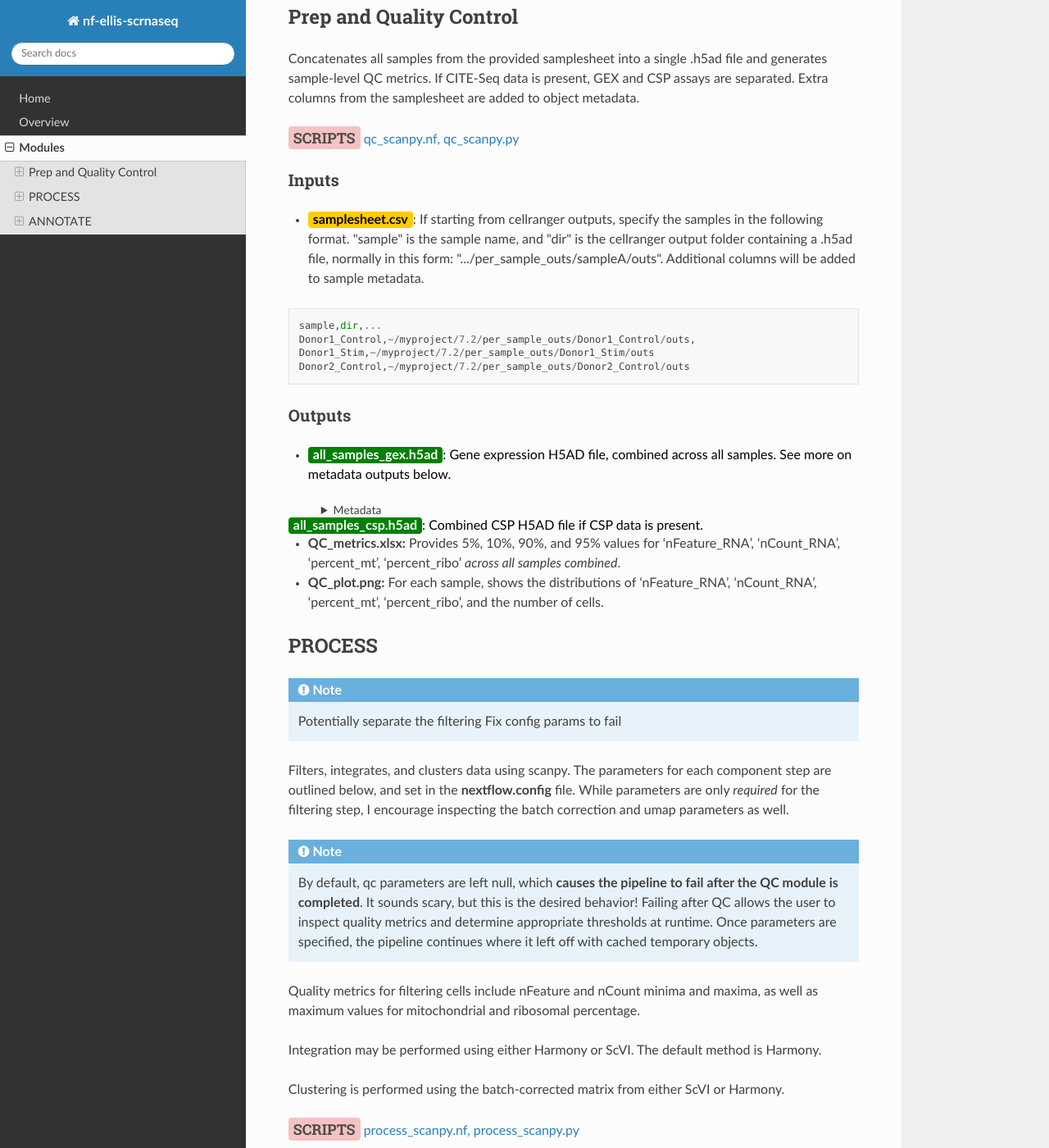
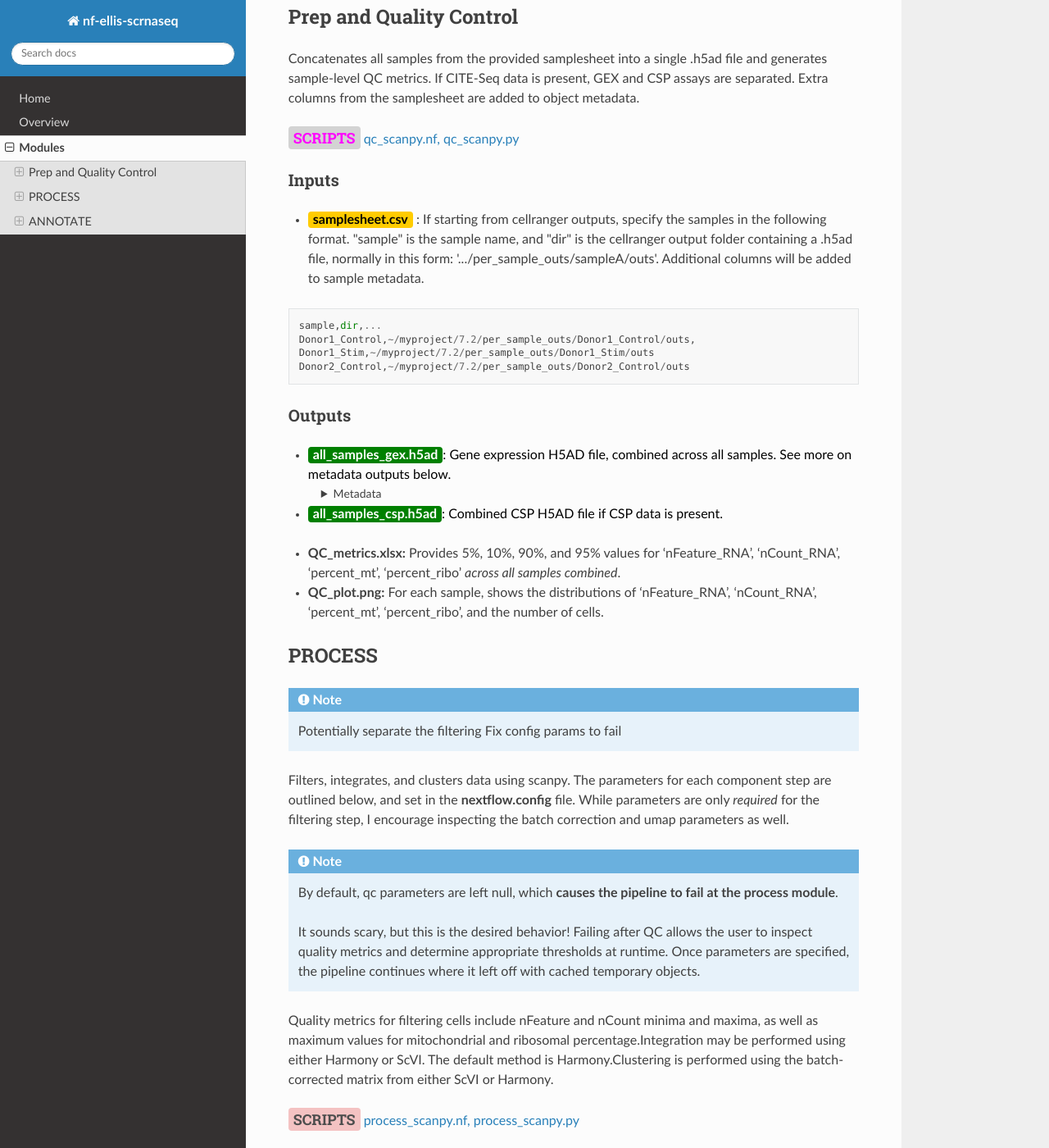
Before and after one commit to oliviaellis65/docs, a Sphinx documentation site: the page built from docs/source/modules.rst, in a window 1280 px wide and 1400 px high, scrolled down 583 px. Shown: the whole window at 82% size. Built offline with Sphinx 7.4.7 and the Read the Docs theme 3.1.0, drawn with Linux system fonts in a browser that asks for light colours; some of the changed text lies outside the part shown.

Commit message:
change script text, fix table data types

```diff
--- a/docs/source/modules.rst
+++ b/docs/source/modules.rst
@@ -20,18 +20,16 @@ Each module is supported by a 'core' python or R script which is *run* by a next
 
 .. raw:: html
 
-   Outputs highlighted in <span style="background-color: green; color: white; font-weight:bold; padding: 2px 6px; border-radius: 4px;">green</span><span style="display:inline;"> are used in subsequent modules, or can be supplied by the user if the current module was bypassed.
+   Outputs highlighted in <span style="background-color: green; color: white; font-weight:bold; padding: 2px 6px; border-radius: 4px;">green</span><span style="display:inline;"> are used in subsequent modules, or can be supplied by the user if the current module was bypassed.</span>
 
 .. block end
 
-
-
-
-Jump to:\
-- :ref:`QC<qc>`
-- :ref:`Process<process>`
-- :ref:`Annotate<celltypist>`
-- :ref:`Convert<convert>`
+/
+Jump to:
+* :ref:`QC<qc>`
+* :ref:`Process<process>`
+* :ref:`Annotate<celltypist>`
+* :ref:`Convert<convert>`
 
 
 
@@ -50,7 +48,8 @@ Concatenates all samples from the provided samplesheet into a single .h5ad file
 
 .. raw:: html
 
-   <p><span style="background-color: #F4C2C2; font-size: 18px; font-family: 'Roboto Slab', serif; color: #4D4D4D; font-weight:bold; padding: 2px 6px; border-radius: 4px;">SCRIPTS</span> <a href="https://github.com/EliLillyCo/nf-ellis-scrnaseq/blob/main/modules/qc_scanpy.nf"> qc_scanpy.nf, </a> <a href="https://github.com/EliLillyCo/nf-ellis-scrnaseq/blob/main/bin/qc_scanpy.py">qc_scanpy.py</a></p>
+   <p><span style="background-color: #D3D3D3; font-size: 18px; font-family: 'Roboto Slab', serif; color: #FF00FF; font-weight:bold; padding: 2px 6px; border-radius: 4px;">SCRIPTS</span> <a href="https://github.com/EliLillyCo/nf-ellis-scrnaseq/blob/main/modules/qc_scanpy.nf"> qc_scanpy.nf, </a> <a href="https://github.com/EliLillyCo/nf-ellis-scrnaseq/blob/main/bin/qc_scanpy.py">qc_scanpy.py</a>
+   </p>
 
 .. raw block end
 
@@ -59,7 +58,10 @@ Inputs
 ^^^^^^^^^^^
 .. raw:: html
 
-   <ul><li><span style="background-color: #FFCC00; color: black; font-weight:bold; padding: 2px 6px; border-radius: 4px;"> samplesheet.csv</span><span style="display:inline;">:  If starting from cellranger outputs, specify the samples in the following format. "sample" is the sample name, and "dir" is the cellranger output folder containing a .h5ad file, normally in this form: ".../per_sample_outs/sampleA/outs". Additional columns will be added to sample metadata.</span></li></ul>
+   <ul>
+      <li><span style="background-color: #FFCC00; color: black; font-weight:bold; padding: 2px 6px; border-radius: 4px;">samplesheet.csv</span><span style="display: inline;"> : If starting from cellranger outputs, specify the samples in the following format. "sample" is the sample name, and "dir" is the cellranger output folder containing a .h5ad file, normally in this form: '.../per_sample_outs/sampleA/outs'. Additional columns will be added to sample metadata.</span></li>
+   </ul>
+
 
 ::
 
@@ -75,12 +77,14 @@ Outputs
 
 .. raw:: html
 
-   <ul><li><span style="background-color: green; color: white; font-weight:bold; padding: 2px 6px; border-radius: 4px;">all_samples_gex.h5ad</span><span style="display:inline; color: black;">: Gene expression H5AD file, combined across all samples. See more on metadata outputs below.</span></li></ul>
-   <details style="margin-left: 40px; font-size: 14px;">
-         <summary>Metadata</summary>
-            all_samples_gex.h5ad contains metadata for QC metrics, including: 'nFeature_RNA', 'nCount_RNA',
-   </details>
-   <li><span style="background-color: green; color: white; font-weight:bold; padding: 2px 6px; border-radius: 4px;">all_samples_csp.h5ad</span><span style="display:inline; color: black;">: Combined CSP H5AD file if CSP data is present.</span></li></ul>
+   <ul>
+      <li><span style="background-color: green; color: white; font-weight:bold; padding: 2px 6px; border-radius: 4px;">all_samples_gex.h5ad</span><span style="display:inline; color: black;">: Gene expression H5AD file, combined across all samples. See more on metadata outputs below.</span></li>
+      <details style="margin-left: 40px; font-size: 14px;">
+            <summary>Metadata</summary>
+               all_samples_gex.h5ad contains metadata for QC metrics, including: 'nFeature_RNA', 'nCount_RNA',
+      </details>
+      <li><span style="background-color: green; color: white; font-weight:bold; padding: 2px 6px; border-radius: 4px;">all_samples_csp.h5ad</span><span style="display:inline; color: black;">: Combined CSP H5AD file if CSP data is present.</span></li>
+   </ul>
 
 .. fake comment
 - **QC_metrics.xlsx:** Provides 5%, 10%, 90%, and 95% values for 'nFeature_RNA', 'nCount_RNA', 'percent_mt', 'percent_ribo' *across all samples combined*.
@@ -102,13 +106,13 @@ Filters, integrates, and clusters data using scanpy. The parameters for each com
 
 .. note::
 
-   By default, qc parameters are left null, which **causes the pipeline to fail after the QC module is completed**. It sounds scary, but this is the desired behavior!
+   By default, qc parameters are left null, which **causes the pipeline to fail at the process module**.
+
+   It sounds scary, but this is the desired behavior!
    Failing after QC allows the user to inspect quality metrics and determine appropriate thresholds at runtime. Once parameters are specified, the pipeline continues where it left off with cached temporary objects.
 
-Quality metrics for filtering cells include nFeature and nCount minima and maxima, as well as maximum values for mitochondrial and ribosomal percentage.
-
-Integration may be performed using either Harmony or ScVI. The default method is Harmony.
-
+Quality metrics for filtering cells include nFeature and nCount minima and maxima, as well as maximum values for mitochondrial and ribosomal percentage.\
+Integration may be performed using either Harmony or ScVI. The default method is Harmony.\
 Clustering is performed using the batch-corrected matrix from either ScVI or Harmony.
 
 .. raw:: html
@@ -122,17 +126,20 @@ Inputs
 
 .. raw:: html
 
-   <ul><li><span style="background-color: #FFCC00; color: black; font-weight:bold; padding: 2px 6px; border-radius: 4px;"> all_samples</span><span style="display:inline;">:  file path to an .h5ad object with gene expression data combined for all samples. This can be an output from qc_scanpy.nf, or a user-supplied object (see requirements below).</span></li></ul>
-   <li><span style="background-color: green; color: white; font-weight:bold; padding: 2px 6px; border-radius: 4px;">all_samples_gex.h5ad</span><span style="display:inline; color: black;">: Gene expression H5AD file, combined across all samples. See more on metadata outputs below.</span></li></ul>
+   <ul>
+      <li><span style="background-color: #FFCC00; color: black; font-weight:bold; padding: 2px 6px; border-radius: 4px;"> all_samples</span><span style="display:inline;">:  file path to an .h5ad object with gene expression data combined for all samples. This can be an output from qc_scanpy.nf, or a user-supplied object (see requirements below).</span></li>
 
-   <details style="margin-left: 40px; font-size: 14px;">
-      <summary>Requirements</summary>
-         Object must contain the following metadata columns: 'sample_id', 'nFeature_RNA', 'nCount_RNA', 'percent_mt', 'percent_ribo'.
-   </details><br>
+      <li><span style="background-color: green; color: white; font-weight:bold; padding: 2px 6px; border-radius: 4px;">all_samples_gex.h5ad</span><span style="display:inline; color: black;">: Gene expression H5AD file, combined across all samples. See more on metadata outputs below.</span></li>
 
-   <li><span style="color:black;font-weight:bold;">workers</span><span style="display:inline;">: number of workers to use for integration. Default is the number of available workers - 1.</span></li></ul>
+      <details style="margin-left: 40px; font-size: 14px;">
+         <summary>Requirements</summary>
+            Object must contain the following metadata columns: 'sample_id', 'nFeature_RNA', 'nCount_RNA', 'percent_mt', 'percent_ribo'.
+      </details><br>
 
-   <li><span style="background-color: #FFCC00; color: black; font-weight:bold; padding: 2px 6px; border-radius: 4px;">qc <i>(all parameters required)</i></span></li></ul>
+      <li><span style="color:black;font-weight:bold;">workers</span><span style="display:inline;">: number of workers to use for integration. Default is the number of available workers - 1.</span></li>
+
+      <li><span style="background-color: #FFCC00; color: black; font-weight:bold; padding: 2px 6px; border-radius: 4px;">qc <i>(all parameters required)</i></span></li>
+   </ul>
 
    <div style="margin-left: 40px; font-size: 0.85em;">
      <table border="1" cellspacing="0" cellpadding="6" style="border-collapse: collapse;">
@@ -224,19 +231,19 @@ Inputs
                <td>batch</td>
                <td>The metadata column to use as a batch variable for integration</td>
                <td>"sample_id"</td>
-               <td>string</td>
+               <td><code>string</code></td>
             </tr>
             <tr>
                <td>integrate</td>
                <td>Method used for integration-- either "harmony" or "scvi"</td>
                <td>"harmony"</td>
-               <td>string</td>
+               <td><code>string</code></td>
             </tr>
             <tr>
                <td>var_genes</td>
                <td>Number of variable genes used for batch correction</td>
                <td>2000</td>
-               <td>integer</td>
+               <td><code>integer</code></td>
             </tr>
          </tbody>
       </table>
@@ -253,7 +260,6 @@ Inputs
    | var_genes  | Number of variable genes used for batch correction               | 2000         | integer   |
    +------------+------------------------------------------------------------------+--------------+-----------+
 
-\
 - **umap**   *(optional)*
 
 .. raw:: html
@@ -272,13 +278,13 @@ Inputs
                <td>dimensions</td>
                <td>Number of principle components to use for clustering (1-50)</td>
                <td>30</td>
-               <td>string</td>
+               <td><code>string</code></td>
             </tr>
             <tr>
                <td>resolution</td>
                <td>Clustering resolution (0.1-1.5)</td>
                <td>0.3</td>
-               <td>float</td>
+               <td><code>float</code></td>
             </tr>
          </tbody>
       </table>
@@ -326,12 +332,13 @@ Inputs
 ^^^^^^^^^^
 .. raw:: html
 
-   <ul><li><span style="background-color: #FFCC00; color: black; font-weight:bold; padding: 2px 6px; border-radius: 4px;">filtered</span><span style="display:inline;">: file path to an .h5ad object with gene expression data combined for all samples. This can be an output from process_scanpy.nf, or a user-supplied object (see requirements below).</span></li></ul>
-   <details style="margin-left: 40px; font-size: 14px;">
-      <summary>Requirements</summary>
-         Object must contain the following metadata columns: 'sample_id', 'nFeature_RNA', 'nCount_RNA', 'percent_mt', 'percent_ribo', 'leiden'.
-   </details>
-
+   <ul>
+      <li><span style="background-color: #FFCC00; color: black; font-weight:bold; padding: 2px 6px; border-radius: 4px;">filtered</span><span style="display:inline;">: file path to an .h5ad object with gene expression data combined for all samples. This can be an output from process_scanpy.nf, or a user-supplied object (see requirements below).</span></li>
+      <details style="margin-left: 40px; font-size: 14px;">
+         <summary>Requirements</summary>
+            Object must contain the following metadata columns: 'sample_id', 'nFeature_RNA', 'nCount_RNA', 'percent_mt', 'percent_ribo', 'leiden'.
+      </details>
+   </ul>
 
 
 
@@ -339,9 +346,11 @@ Outputs
 ^^^^^^^^^^^
 .. raw:: html
 
-   <ul><li><span style="background-color: green; color: white; font-weight:bold; padding: 2px 6px; border-radius: 4px;">annotated_gex.h5ad</span><span style="display:inline;">: Annotated gene expression object. CellTypist labels are stored in the 'cell.type' metadata variable. Used in CONVERT. </span></li></ul>
-   <li><span style="font-weight:bold;">cluster_markers.xlsx:</span><span style="display:inline;"> Top markers from each cluster, as defined by the 'leiden' metadata column. Markers are calculated only by cluster, and are agnostic to CellTypist label.</span></li>
-   <li><span style="font-weight:bold;">celltypist_markers.xlsx:</span><span style="display:inline;"> Markers from the cluster that were used to assign the CellTypist label.</span></li>
+   <ul>
+      <li><span style="background-color: green; color: white; font-weight:bold; padding: 2px 6px; border-radius: 4px;">annotated_gex.h5ad</span><span style="display:inline;">: Annotated gene expression object. CellTypist labels are stored in the 'cell.type' metadata variable. Used in CONVERT. </span></li>
+      <li><span style="font-weight:bold;">cluster_markers.xlsx:</span><span style="display:inline;"> Top markers from each cluster, as defined by the 'leiden' metadata column. Markers are calculated only by cluster, and are agnostic to CellTypist label.</span></li>
+      <li><span style="font-weight:bold;">celltypist_markers.xlsx:</span><span style="display:inline;"> Markers from the cluster that were used to assign the CellTypist label.</span></li>
+   </ul>
 
 .. _convert:
 \
@@ -365,8 +374,10 @@ Inputs
 
 .. raw:: html
 
-   <ul><li><span style="background-color: #FFCC00; color: black; font-weight:bold; padding: 2px 6px; border-radius: 4px;">gex</span><span style="display:inline;">:  Gene expression object, either an output from Process, Annotate, or a user-supplied object with appropriate metadata ?? </span></li>
-   <li><span style="font-weight: bold;">csp: </span><span style="display:inline;"> CSP object </span></li></ul>
+   <ul>
+      <li><span style="background-color: #FFCC00; color: black; font-weight:bold; padding: 2px 6px; border-radius: 4px;">gex</span><span style="display:inline;">:  Gene expression object, either an output from Process, Annotate, or a user-supplied object with appropriate metadata ?? </span></li>
+      <li><span style="font-weight: bold;">csp: </span><span style="display:inline;"> CSP object </span></li>
+   </ul>
 
 .. mycomment
 
```
